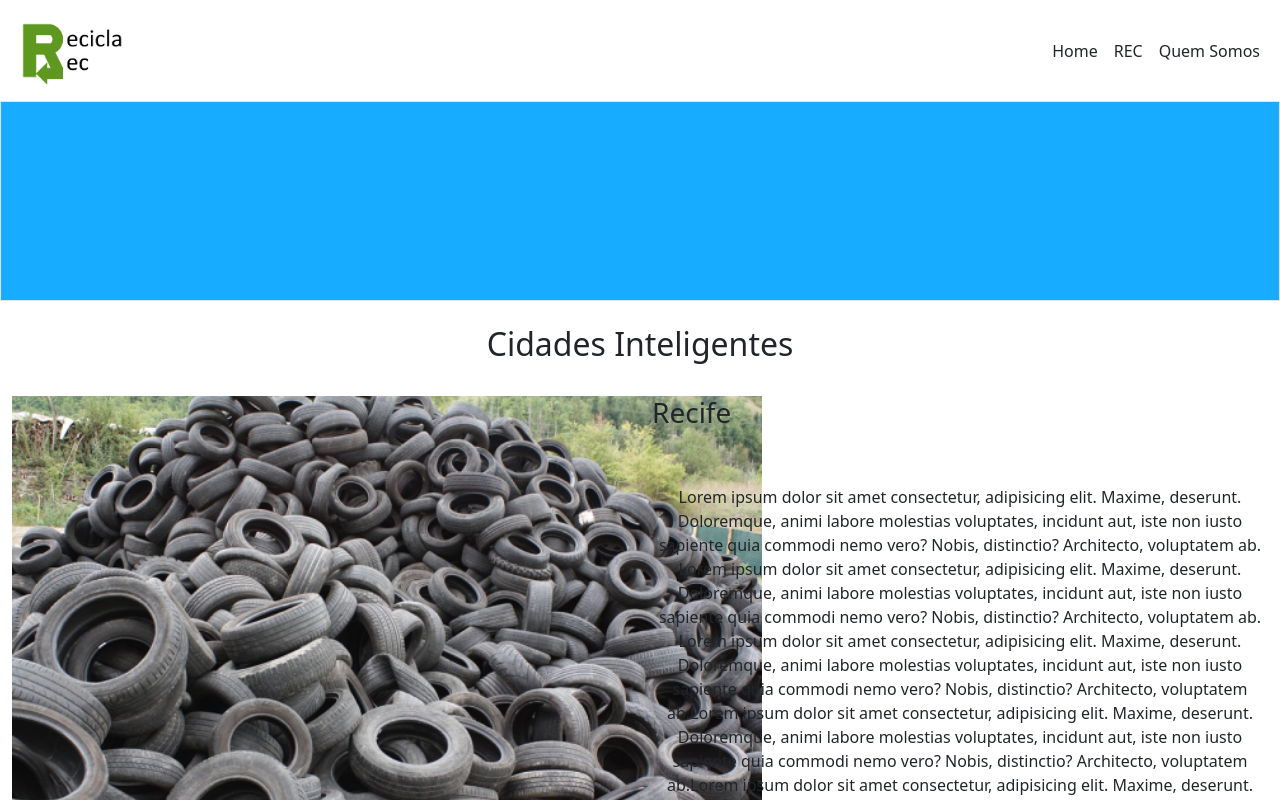
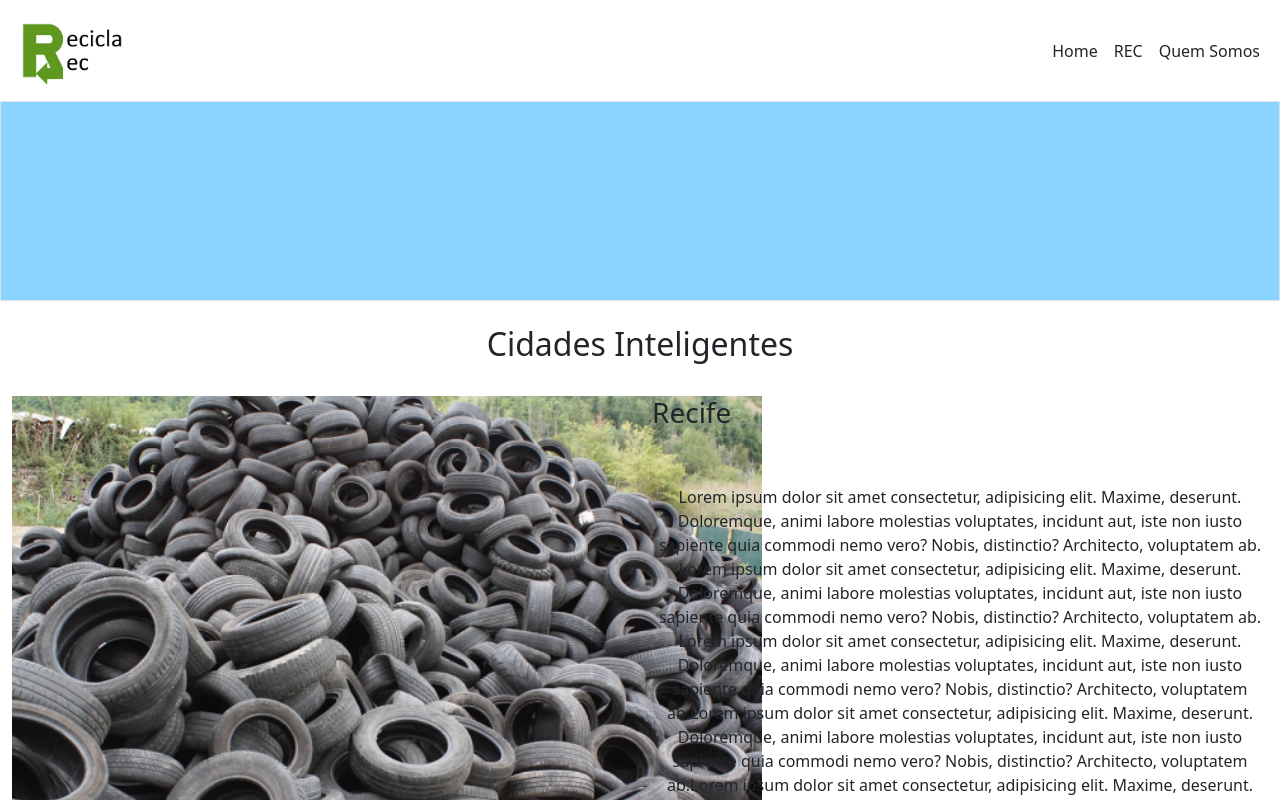
Before and after one commit to ThallysCezar/FaculdadeReciclaRec, a React (Create React App) app: page /cidades in a window 1280 px wide. Shown: the top 800 px of the page. Built offline with nearby package versions, Linux system fonts and the light colour scheme.

Commit message:
refactor: reconfig color to action div

```diff
--- a/src/pages/Cidades/index.tsx
+++ b/src/pages/Cidades/index.tsx
@@ -1,19 +1,15 @@
 import CardCidades from "../../components/CardCidades";
 import NavBar from "../../components/NavBar";
 import { Footer } from "./../../components/Footer/index";
+import "./style.css";
 
-const colorCallToAction = {
-  background: "#17ACFF",
-  height: "200px"
-};
 
 function Cidades() {
   return (
     <>
       <NavBar />
       <div
-        className="container-fluid border d-flex align-items-center justify-content-center"
-        style={colorCallToAction}
+        className="container-fluid border d-flex align-items-center justify-content-center colorCallToAction"
       >
       </div><br />
       <h2 className="text-center">Cidades Inteligentes</h2>
--- /dev/null
+++ b/src/pages/Cidades/style.css
@@ -0,0 +1,4 @@
+.colorCallToAction {
+    height: 200px;
+    background-color: rgba(23, 172, 255, 0.5);
+}
--- a/src/pages/Home/index.tsx
+++ b/src/pages/Home/index.tsx
@@ -3,19 +3,15 @@
 import { MapaReciclagem } from "../../components/MapaReciclagem";
 import NavBar from "./../../components/NavBar/index";
 import { Footer } from "./../../components/Footer/index";
+import "./style.css";
 
-const colorCallToAction = {
-  background: "#17ACFF",
-  height: "200px",
-};
 
 function Home() {
   return (
     <>
       <NavBar />
       <div
-        className="container-fluid border d-flex align-items-center justify-content-center"
-        style={colorCallToAction}
+        className="container-fluid border d-flex align-items-center justify-content-center colorCallToAction"
       >
         <h2 className="m-auto">Venha conhecer e aprender sobre Reciclagem</h2>
       </div>
--- /dev/null
+++ b/src/pages/Home/style.css
@@ -0,0 +1,4 @@
+.colorCallToAction {
+    height: 200px;
+    background-color: rgba(23, 172, 255, 0.5);
+}
--- a/src/pages/QuemSomos/index.tsx
+++ b/src/pages/QuemSomos/index.tsx
@@ -1,19 +1,15 @@
 import NavBar from "../../components/NavBar";
 import QSInfo from "../../components/QSInfo";
 import { Footer } from "./../../components/Footer/index";
+import "./style.css";
 
-const colorCallToAction = {
-  background: "#17ACFF",
-  height: "200px"
-};
 
 function QuemSomos() {
   return (
     <>
       <NavBar />
       <div
-        className="container-fluid border d-flex align-items-center justify-content-center"
-        style={colorCallToAction}
+        className="container-fluid border d-flex align-items-center justify-content-center colorCallToAction"
       >
       </div><br />
       <h2 className="text-center">QUEM SOMOS</h2>
--- /dev/null
+++ b/src/pages/QuemSomos/style.css
@@ -0,0 +1,4 @@
+.colorCallToAction {
+    height: 200px;
+    background-color: rgba(23, 172, 255, 0.5);
+}
```
